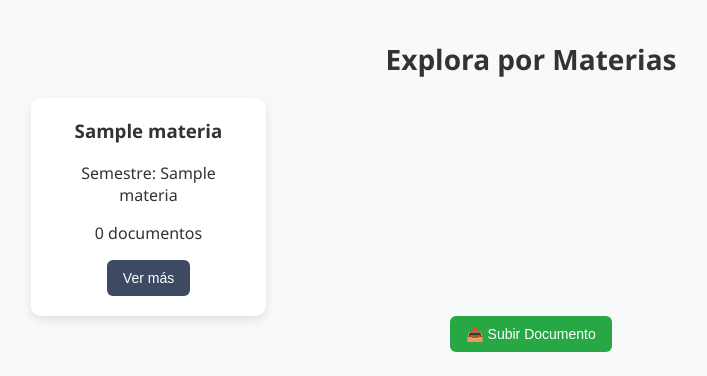
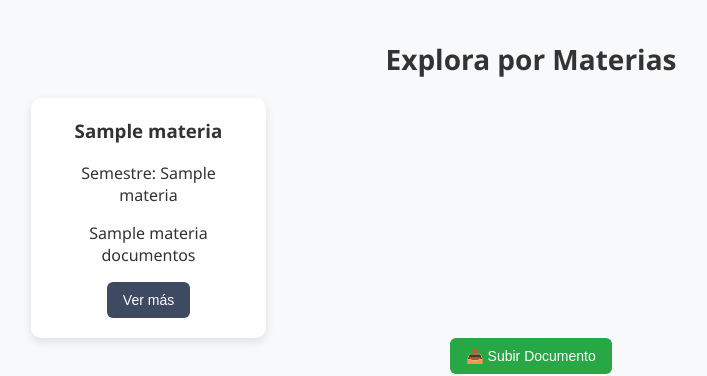
Before and after one commit to piano7check/g3-rincon-corcho, a Flask app: template templates/rincon_del_corcho.html in a window 1280 px wide. Shown: the part 70-446 px from the top of the page, without its empty margins (109-816 px from the left). Run offline with Flask 3, Linux system fonts and the light colour scheme; the template is opened without the code that fills it: most values are stand-ins (such as "Sample title", 1, 10 or a date in 2020).

Commit message:
Se altero la tarjeta materia

```diff
--- a/app.py
+++ b/app.py
@@ -26,16 +26,22 @@
 # --- Funciones de Ayuda para la Base de Datos ---
 
 def obtener_todas_las_materias():
-    """Obtiene todas las materias con su id, nombre y semestre de la base de datos."""
+    """Obtiene todas las materias con su id, nombre, semestre y cantidad de documentos."""
     conn = None
     materias = []
     try:
         conn = get_connection()
         if conn:
             cursor = conn.cursor()
-            # Selecciona id_materia, nombre_materia y semestre para usar en la interfaz
-            cursor.execute("SELECT id_materia, nombre_materia, semestre FROM materias ORDER BY nombre_materia, semestre;")
-            materias = cursor.fetchall() # Devuelve una lista de tuplas
+            cursor.execute("""
+                SELECT m.id_materia, m.nombre_materia, m.semestre,
+                       COUNT(d.id_documento) as cantidad_documentos
+                FROM materias m
+                LEFT JOIN documentos d ON m.id_materia = d.id_materia
+                GROUP BY m.id_materia, m.nombre_materia, m.semestre
+                ORDER BY m.nombre_materia, m.semestre;
+            """)
+            materias = cursor.fetchall() # [(id, nombre, semestre, cantidad_documentos), ...]
     except Exception as e:
         print(f"Error al obtener las materias: {e}")
     finally:
--- a/conexion_database.py
+++ b/conexion_database.py
@@ -1,7 +1,7 @@
 import pyodbc
 
 def get_connection():
-    server = r'JHOSEP\MSSQLSERVER01'# JHOSEP\MSSQLSERVER01  PARZIVAL\SQLEXPRESS01  PC-DAVID  CARLOS\SQLEXPRES
+    server = r'CARLOS\SQLEXPRES'# JHOSEP\MSSQLSERVER01  PARZIVAL\SQLEXPRESS01  PC-DAVID  CARLOS\SQLEXPRES
     database = 'bd_corcho'
     driver = '{ODBC Driver 17 for SQL Server}'
     conn_str = f'DRIVER={driver};SERVER={server};DATABASE={database};Trusted_Connection=yes;'
--- a/templates/rincon_del_corcho.html
+++ b/templates/rincon_del_corcho.html
@@ -46,10 +46,9 @@
             {% if materias %}
                 {% for materia in materias %}
                 <div class="card">
-                    {# materia[1] es nombre_materia, materia[2] es semestre #}
                     <h3>{{ materia[1] }}</h3>
-                    <p>Semestre: {{ materia[2] }}</p> {# Muestra el semestre #}
-                    <p>0 documentos</p> {# Esto aún es un marcador de posición, para el conteo real necesitarías más lógica en app.py #}
+                    <p>Semestre: {{ materia[2] }}</p>
+                    <p>{{ materia[3] }} documento{{ 's' if materia[3] != 1 else '' }}</p>
                     <button>Ver más</button>
                 </div>
                 {% endfor %}
```
